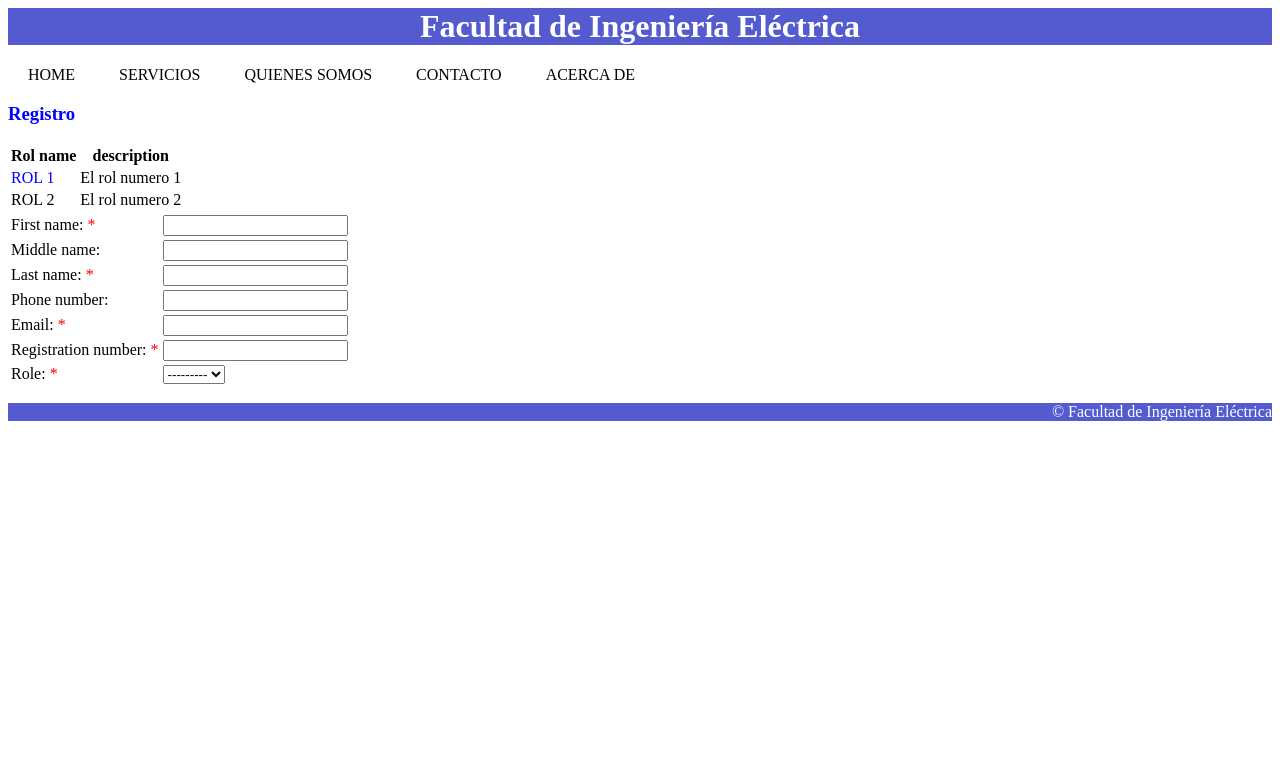
After one commit to kyriox/dhcpp, a Django app: page /hello/ in a window 1280 px wide. The commit adds this page. Shown: the top 783 px of the page. Run offline with Django 3.2, Linux system fonts and the light colour scheme; data that the repository does not hold is empty.

Commit message:
formulario de registro de personas

```diff
--- a/dhcpp/urls.py
+++ b/dhcpp/urls.py
@@ -14,10 +14,15 @@ Including another URLconf
     2. Add a URL to urlpatterns:  path('blog/', include('blog.urls'))
 """
 from django.contrib import admin
-from django.urls import path, include
+from django.urls import path
+from registration import views
 
 
 urlpatterns = [
-    path('registration/', include('registration.urls')),
+    #path('registration/', include('registration.urls')),
     path('admin/', admin.site.urls),
+    path('hello/', views.hello),
+    path('formulario/', views.FormPersonView),
+    path('registerPerson/', views.FormPersonView.index, name='registerPerson'),
+    path('savePerson/', views.FormPersonView.procesar_formulario, name='savePerson'),
 ]
--- a/registration/admin.py
+++ b/registration/admin.py
@@ -28,9 +28,13 @@ class LocalizationAdmin(admin.ModelAdmin):
     list_display=('name','description')
     #inlines=[ComputerInline]
 
+class MacAdressAdmin(admin.ModelAdmin):
+    list_display=('mac','computer')
+    search_fields=['computer']
+
 # Register your models here.
 admin.site.register(Person,PersonAdmin)
 admin.site.register(Role, RoleAdmin)
 admin.site.register(Computer, ComputerAdmin)
 admin.site.register(Localization, LocalizationAdmin)
-admin.site.register(MacAdress)
+admin.site.register(MacAdress, MacAdressAdmin)
--- /dev/null
+++ b/registration/forms.py
@@ -0,0 +1,8 @@
+from registration.models import Person
+from django.forms import ModelForm
+
+class PersonForm(ModelForm):
+        class Meta:
+                model=Person
+                fields='__all__'
+                #exclude = ('role',)
--- a/registration/models.py
+++ b/registration/models.py
@@ -7,8 +7,8 @@ from django.utils.safestring import mark_safe
 class Role(models.Model):
         rol_name = models.CharField(max_length=128, null=False, blank=False, unique=True)
         description = models.CharField(max_length=128, null=True, blank=True)
-        def __unicode__():
-                return f'{self.rol_name}'
+        #def __unicode__():
+        #       return f'{self.rol_name}'
 
         def __str__(self):
                 return self.rol_name
@@ -16,8 +16,8 @@ class Role(models.Model):
 class Localization(models.Model):
         name = models.CharField(max_length=128, null=False, blank=False, unique=True)
         description = models.CharField(max_length=128, null=True, blank=True)
-        def __unicode__():
-                return f'{self.name}'
+        #def __unicode__():
+        #        return f'{self.name}'
 
         def __str__(self):
                 return self.name
@@ -48,12 +48,5 @@ class Computer(models.Model):
                 return self.host_name
 
 class MacAdress(models.Model):
-        mac = models.CharField(max_length = 12, null = False, blank = False)
+        mac = models.CharField(max_length = 17, null = False, blank = False)
         computer = models.ForeignKey(Computer, on_delete=models.CASCADE)
-
-
-class PersonForm(ModelForm):
-        class Meta:
-                model=Person
-                fields='__all__'
-                exclude = ('role',)
--- a/registration/views.py
+++ b/registration/views.py
@@ -1,15 +1,36 @@
 from django.shortcuts import render
-from django.http import HttpResponse
-from .models import PersonForm
+from django.http import HttpResponse, HttpRequest
+from .forms import PersonForm
+from django.shortcuts import redirect
+from django import forms
 
 # Create your views here.
 
 def hello(request):
-    contexto={'title':"Prueba", 'header':"Un ecabezado"}
+    contexto={'title':"Prueba", 'header':"Registro"}
     lista=[{'rol_name':"rol 1", "description":"El rol numero 1"},
            {'rol_name':"rol 2", "description":"El rol numero 2"},
     ]
     contexto['lista']=lista
-    person_form=PersonForm()
+    person_form=PersonForm(request.POST)
+    if person_form.is_valid():
+       post = person_form.save(commit=False)
+       post.rol_name = "Alumno"
+       post.save()
     contexto['formulario']=person_form
     return render(request, 'registration/test.html', contexto)
+
+class FormPersonView(HttpRequest):
+    def index(request):
+       person = PersonForm()
+       return render(request, "PersonIndex.html", {"form":person})
+
+    def procesar_formulario(request):
+       person = PersonForm(request.POST)
+       if person.is_valid():
+          #person.rol_id = 1
+          person.save()
+          person = PersonForm()
+
+       return render(request, "PersonIndex.html", {"form":person, "mensaje": 'OK'})
+       #pip install django-crispy-forms
--- a/templates/base.html
+++ b/templates/base.html
@@ -12,11 +12,13 @@
 </head>
 
 <body>
+  <h1 style="background-color: rgb(83, 91, 207); color: rgb(255, 255, 255); text-align: center;">Facultad de Ingeniería Eléctrica</h1>
+  {%include "superior/barra.html"%}
   <div>
     <div style="color:blue;" class="header">
       <h3>
       {% block header %}
-      el encabezado
+
       {% endblock %}
       </h3>
     </div>
@@ -27,9 +29,10 @@
     </div>
     <div class="footer">
       {% block footer %}
-      el pie de pagina
+      <!--el pie de pagina-->
       {% endblock %}
-      &copy; Facultad de Ingeniería Eléctrica
+      <p style="background-color: rgb(83, 91, 207); color: rgb(255, 255, 255); text-align: right;">&copy; Facultad de Ingeniería Eléctrica</p>
+
     </div>
   </div>
 </body>
--- a/templates/registration/test.html
+++ b/templates/registration/test.html
@@ -8,6 +8,7 @@
 {% endblock %}
 
 {% block content %}
+<form action="" method="post"></form>
 <table>
   <tr><th>Rol name</th><th>description</th></tr>
   {% for item in lista %}
@@ -27,7 +28,10 @@
     </td> <td>{{item}}</td></tr>
 {% endfor %}
 </table>
+
 {% endblock %}
+
+
 
 {% block footer %}
 {% endblock %}
--- /dev/null
+++ b/templates/superior/barra.html
@@ -0,0 +1,24 @@
+<html>
+<style>
+    #barra{
+        margin: 0;
+        padding: 0;
+        list-style: none;
+        text-transform: uppercase;
+    }
+
+    #barra li{
+        display: inline;
+        margin: 0 20px;
+    }
+</style>
+    <body>
+        <ul id="barra">
+            <li>Home</li>
+            <li>Servicios</li>
+            <li>Quienes somos</li>
+            <li>Contacto</li>
+            <li>Acerca de</li>
+        </ul>
+    </body>
+</html>
```
Also changed, not shown: dhcpp/settings.py (+5 -2 lines), templates/PersonIndex.html (added, +34 -0 lines).
